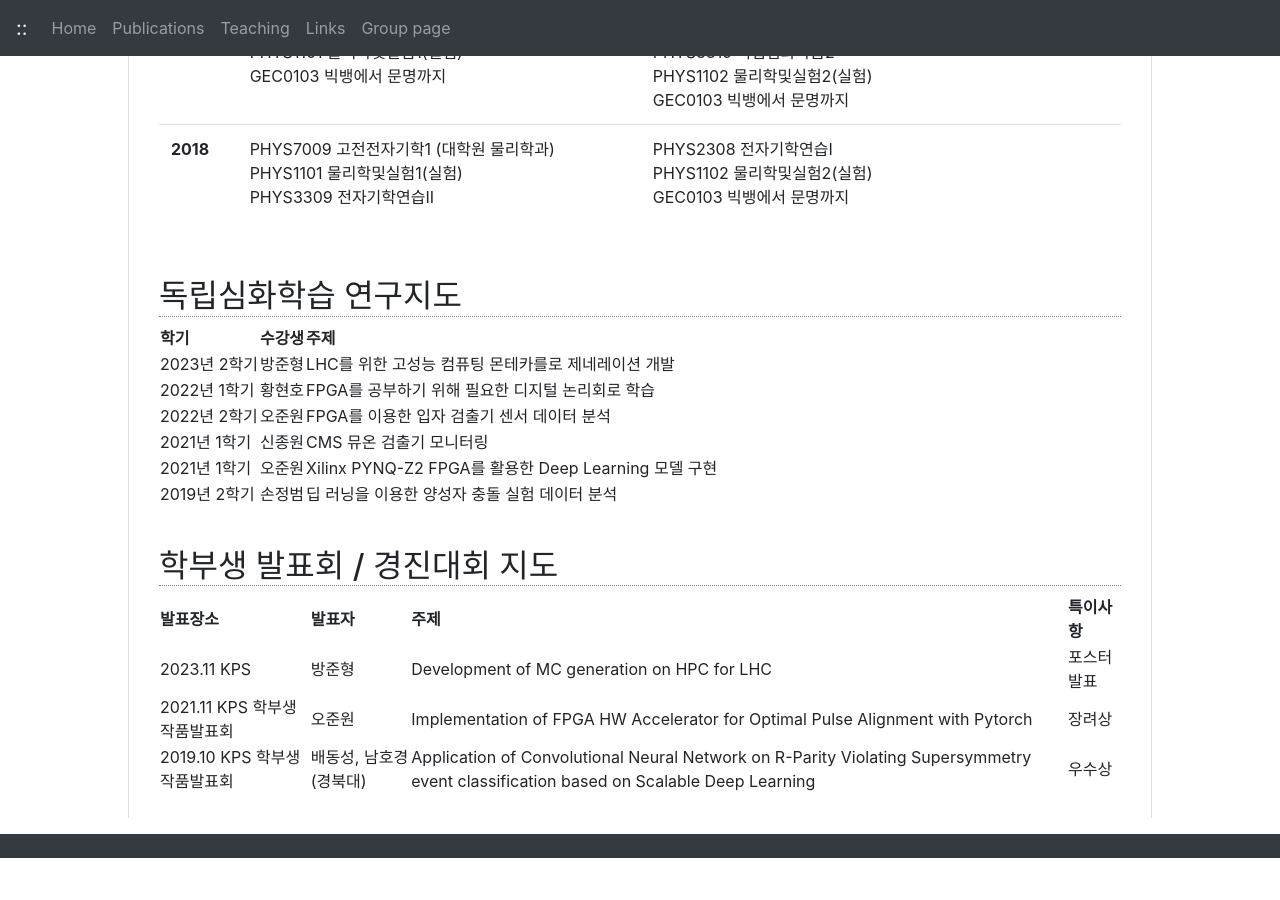
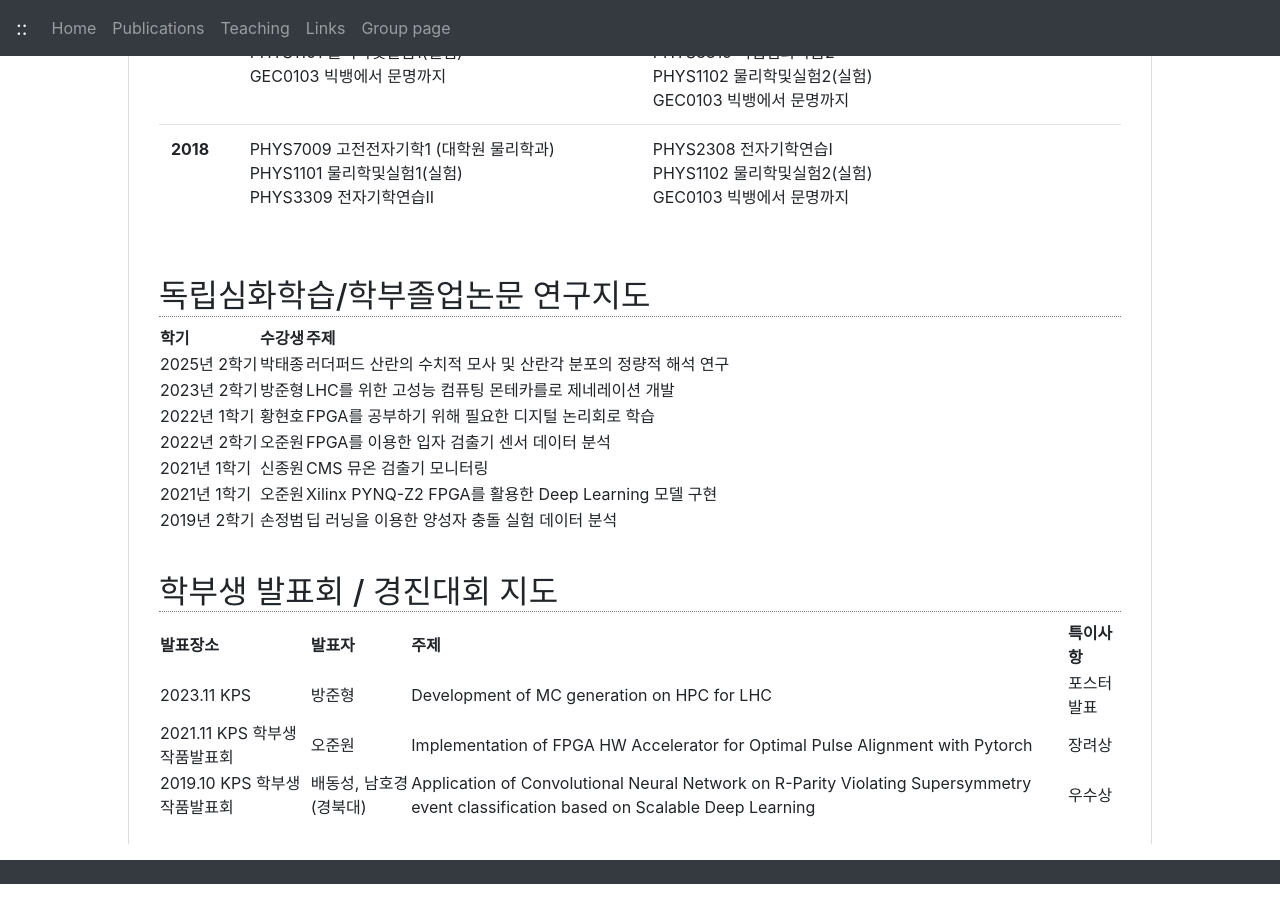
Before and after one commit to jhgoh/jhgoh.github.io, a Jekyll site: the page built from Teaching.md, in a window 1280 px wide and 900 px high, scrolled down 1034 px. Built offline with Jekyll 4.4.1, drawn with Linux system fonts in a browser that asks for light colours; nearby versions of some CDN libraries; our own code applies the rules of GitHub Pages for plain Markdown files; before the commit the page ends 1908 px from its top, so only the background shows below that.

Commit message:
Update Teaching.md

```diff
--- a/Teaching.md
+++ b/Teaching.md
@@ -14,10 +14,11 @@
 </table>
 <br/>
 
-## 독립심화학습 연구지도
+## 독립심화학습/학부졸업논문 연구지도
 
 | 학기 | 수강생 | 주제 |
 | ----------- | ----- | --------------------------------------- |
+| 2025년 2학기 | 박태종 | 러더퍼드 산란의 수치적 모사 및 산란각 분포의 정량적 해석 연구 |
 | 2023년 2학기 | 방준형 | LHC를 위한 고성능 컴퓨팅 몬테카를로 제네레이션 개발 |
 | 2022년 1학기 | 황현호 | FPGA를 공부하기 위해 필요한 디지털 논리회로 학습 |
 | 2022년 2학기 | 오준원 | FPGA를 이용한 입자 검출기 센서 데이터 분석 |
```
